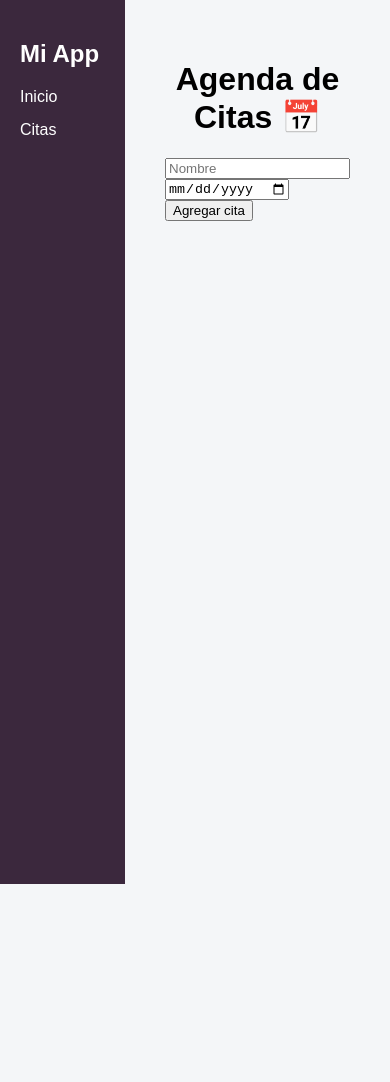
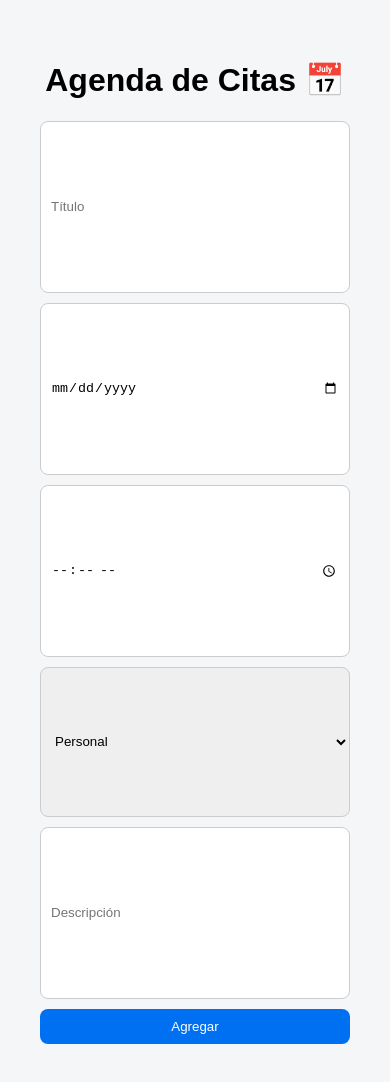
Before and after one commit to angiecv23/agenda-citas, a Next.js app: page /citas in a window 390 px wide. Shown: the top 1082 px of the page. Before the commit the page ends 884 px from the top, so only its background shows below. Built offline with nearby package versions, Linux system fonts and the light colour scheme.

Commit message:
responsive completo + mejoras UI

```diff
--- a/src/app/citas/page.jsx
+++ b/src/app/citas/page.jsx
@@ -27,15 +27,18 @@ export default function Citas() {
   };
 
   const editarCita = (index) => {
-    const nuevaNombre = prompt("Nuevo nombre:", citas[index].nombre);
+    const nuevaTitulo = prompt("Nuevo título:", citas[index].titulo);
     const nuevaFecha = prompt("Nueva fecha:", citas[index].fecha);
+    const nuevaHora = prompt("Nueva hora:", citas[index].hora);
 
-    if (!nuevaNombre || !nuevaFecha) return;
+    if (!nuevaTitulo || !nuevaFecha || !nuevaHora) return;
 
     const nuevasCitas = [...citas];
     nuevasCitas[index] = {
-      nombre: nuevaNombre,
+      ...citas[index],
+      titulo: nuevaTitulo,
       fecha: nuevaFecha,
+      hora: nuevaHora,
     };
 
     setCitas(nuevasCitas);
@@ -50,7 +53,11 @@ export default function Citas() {
       {citas.map((cita, index) => (
         <div key={index} className="card">
           <div>
-            <strong>{cita.nombre}</strong> - {cita.fecha}
+            <strong>{cita.titulo}</strong>
+            <p>📅 {cita.fecha}</p>
+            <p>⏰ {cita.hora}</p>
+            <p>🏷️ {cita.categoria}</p>
+            <p>{cita.descripcion}</p>
           </div>
 
           <div className="actions">
--- a/src/app/styles/globals.scss
+++ b/src/app/styles/globals.scss
@@ -8,37 +8,45 @@ h1 {
   text-align: center;
 }
 
+/* CONTENEDOR */
 .container {
-  max-width: 600px;
+  max-width: 800px;
   margin: auto;
   padding: 20px;
 }
 
+/* FORMULARIO */
 .form {
   display: flex;
+  flex-wrap: wrap;
   gap: 10px;
   margin-bottom: 20px;
 }
 
-.form input {
+.form input,
+.form select {
+  flex: 1 1 150px;
   padding: 10px;
   border: 1px solid #ccc;
   border-radius: 8px;
 }
 
+/* BOTONES */
 .btn {
-  padding: 8px 12px;
+  padding: 10px 15px;
   border: none;
   background: #0070f3;
   color: white;
-  border-radius: 6px;
+  border-radius: 8px;
   cursor: pointer;
+  transition: 0.3s;
 }
 
 .btn:hover {
   background: #005bb5;
 }
 
+/* CARD DE CITAS */
 .card {
   background: white;
   padding: 15px;
@@ -47,17 +55,22 @@ h1 {
   display: flex;
   justify-content: space-between;
   align-items: center;
+  gap: 10px;
+  flex-wrap: wrap;
 }
 
+/* BOTONES DE ACCIONES */
 .actions {
   display: flex;
-  gap: 10px; // espacio entre botones
+  gap: 10px;
 }
 
+/* LAYOUT */
 .layout {
   display: flex;
 }
 
+/* SIDEBAR */
 .sidebar {
   width: 200px;
   height: 100vh;
@@ -80,19 +93,21 @@ h1 {
   text-decoration: none;
 }
 
+/* CONTENIDO */
 .content {
   flex: 1;
   padding: 20px;
 }
 
+/* DASHBOARD */
 .dashboard {
   display: flex;
   gap: 20px;
-  margin-top: 20px;
+  flex-wrap: wrap;
 }
 
 .card-dashboard {
-  flex: 1;
+  flex: 1 1 250px;
   background: white;
   padding: 20px;
   border-radius: 15px;
@@ -106,3 +121,32 @@ h1 {
 .card-dashboard:hover {
   transform: translateY(-8px) scale(1.02);
 }
+
+/* 📱 RESPONSIVE */
+@media (max-width: 600px) {
+  .sidebar {
+    display: none;
+  }
+
+  .layout {
+    flex-direction: column;
+  }
+
+  .dashboard {
+    flex-direction: column;
+  }
+
+  .form {
+    flex-direction: column;
+  }
+
+  .card {
+    flex-direction: column;
+    align-items: flex-start;
+  }
+
+  .actions {
+    width: 100%;
+    justify-content: flex-start;
+  }
+}
--- a/src/components/AppointmentForm.jsx
+++ b/src/components/AppointmentForm.jsx
@@ -1,31 +1,39 @@
 "use client";
 import { useState } from "react";
+import Button from "./Button";
 
 export default function AppointmentForm({ agregarCita }) {
-  const [nombre, setNombre] = useState("");
+  const [titulo, setTitulo] = useState("");
   const [fecha, setFecha] = useState("");
+  const [hora, setHora] = useState("");
+  const [categoria, setCategoria] = useState("personal");
+  const [descripcion, setDescripcion] = useState("");
 
   const handleSubmit = (e) => {
     e.preventDefault();
 
-    if (!nombre || !fecha) {
-      alert("Completa los campos");
+    if (!titulo || !fecha || !hora) {
+      alert("Completa los campos obligatorios");
       return;
     }
 
-    agregarCita({ nombre, fecha });
+    agregarCita({ titulo, fecha, hora, categoria, descripcion });
 
-    setNombre("");
+    setTitulo("");
     setFecha("");
+    setHora("");
+    setCategoria("personal");
+    setDescripcion("");
   };
 
   return (
-    <form onSubmit={handleSubmit}>
+    <form onSubmit={handleSubmit} className="form">
+
       <input
         type="text"
-        placeholder="Nombre"
-        value={nombre}
-        onChange={(e) => setNombre(e.target.value)}
+        placeholder="Título"
+        value={titulo}
+        onChange={(e) => setTitulo(e.target.value)}
       />
 
       <input
@@ -34,7 +42,29 @@ export default function AppointmentForm({ agregarCita }) {
         onChange={(e) => setFecha(e.target.value)}
       />
 
-      <button type="submit">Agregar cita</button>
+      <input
+        type="time"
+        value={hora}
+        onChange={(e) => setHora(e.target.value)}
+      />
+
+      <select
+        value={categoria}
+        onChange={(e) => setCategoria(e.target.value)}
+      >
+        <option value="personal">Personal</option>
+        <option value="trabajo">Trabajo</option>
+        <option value="estudio">Estudio</option>
+      </select>
+
+      <input
+        type="text"
+        placeholder="Descripción"
+        value={descripcion}
+        onChange={(e) => setDescripcion(e.target.value)}
+      />
+
+      <Button>Agregar</Button>
     </form>
   );
 }
```
Also changed, not shown: src/app/page.jsx (+8 -7 lines).
